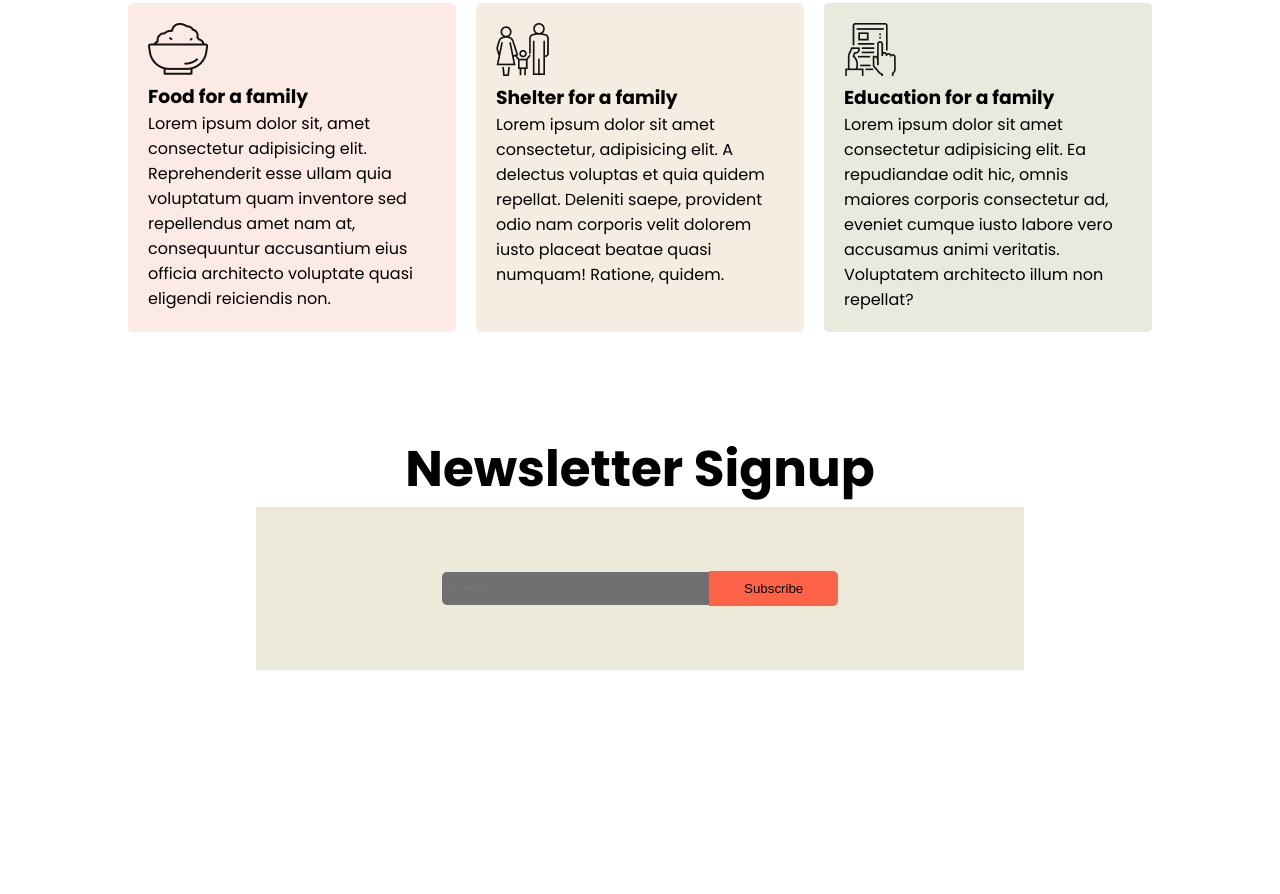
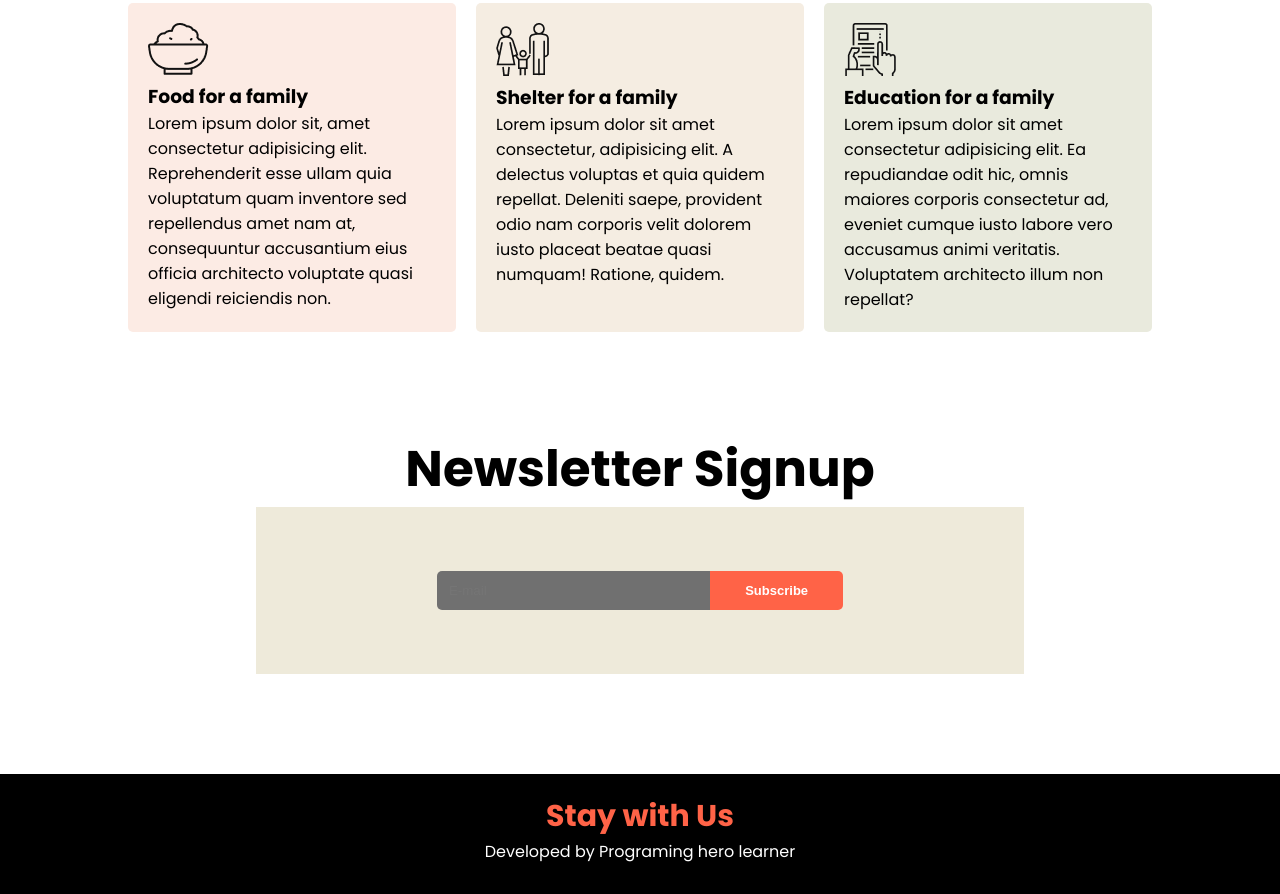
Before and after one commit to 07arif/donate-web, a plain HTML site: page index.htm in a window 1280 px wide. Shown: the part 1505-2399 px from the top of the page. Before the commit the page ends 2275 px from the top, so only its background shows below. Drawn offline with Linux system fonts and the light colour scheme.

Commit message:
footer  added

```diff
--- a/index.htm
+++ b/index.htm
@@ -99,6 +99,13 @@
 
     <!-- newsletter form end  -->
 
+    <!-- footer section start -->
+    <footer>
+        <h2 class="text-heighlight">Stay with Us</h2>
+        <p>Developed by Programing hero learner</p>
+    </footer>
+    <!-- footer section end  -->
+
 
 
 
--- a/style.css
+++ b/style.css
@@ -153,15 +153,35 @@ h1 {
     border: none;
     border-radius: 5px 0px 0px 5px;
     width: 250px;
-    padding: 9px;
+    padding: 12px;
 }
 
 .email-form button {
     background-color: tomato;
-    padding: 10px 35px;
+    padding: 12px 35px;
     border: none;
     border-radius: 0px 5px 5px 0px;
     margin-left: -5px;
+    color: white;
+    font-weight: 700;
+    font-size: 13px;
+
 }
 
 /* newsletter form  end  */
+
+/* footer section start  */
+footer {
+    text-align: center;
+    padding-top: 20px;
+    height: 100px;
+    background-color: black;
+    color: white;
+}
+
+.text-heighlight {
+    font-size: 30px;
+    color: tomato;
+}
+
+/* footer section end  */
```
